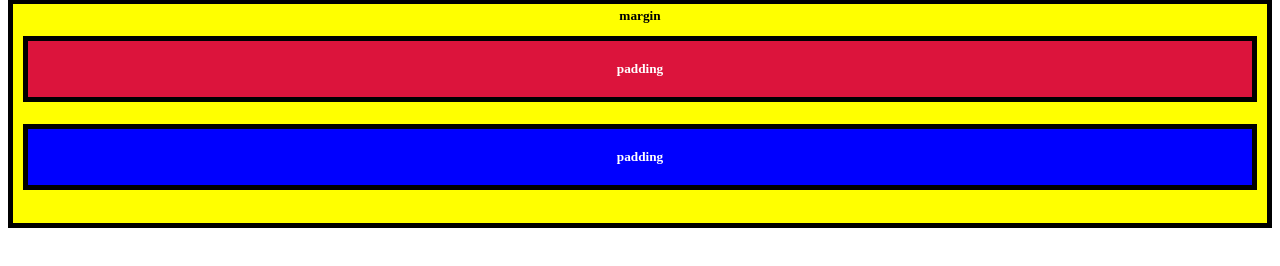
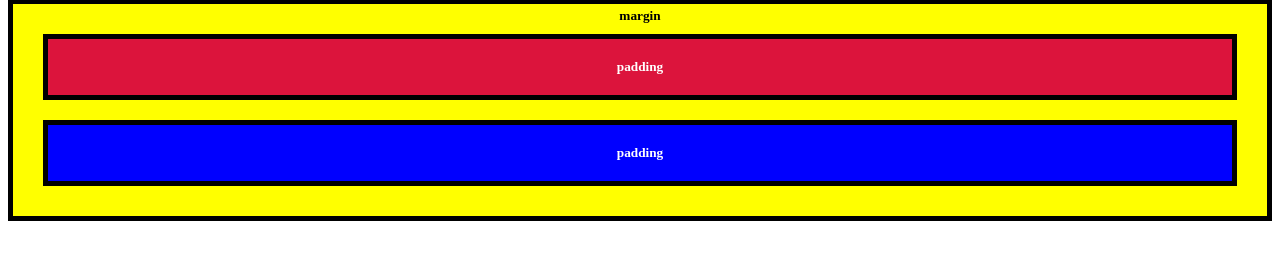
Before and after one commit to njk-91/basic-css, a plain HTML site: page index.html in a window 1280 px wide. Drawn offline with Linux system fonts and the light colour scheme.

Commit message:
Adjust the Margin of an Element

```diff
--- a/index.html
+++ b/index.html
@@ -20,12 +20,14 @@
     background-color: crimson;
     color: #fff;
     padding: 20px;
+    margin: 20px;
   }
 
   .blue-box {
     background-color: blue;
     color: #fff;
     padding: 20px;
+    margin: 20px;
   }
 </style>
 <h5 class="injected-text">margin</h5>
```
